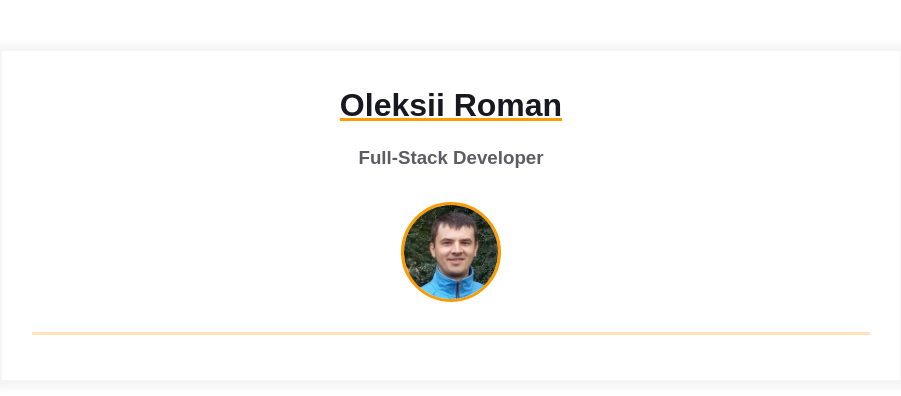
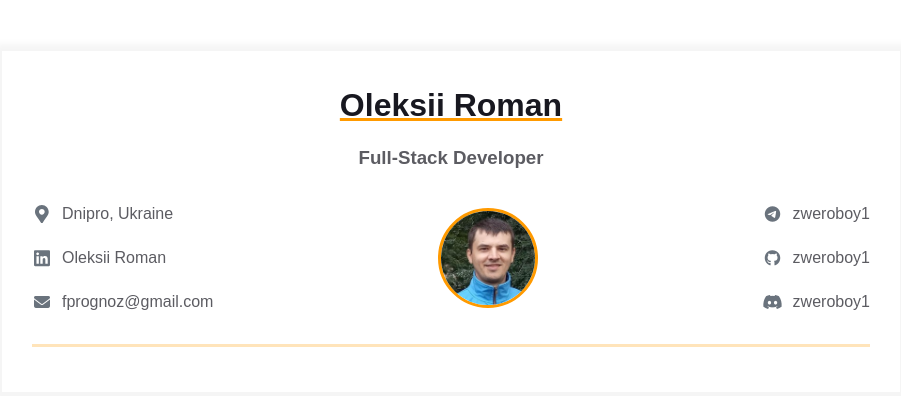
Before and after one commit to zweroboy1/homepage, a plain HTML site: page index.html in a window 1280 px wide. Shown: the whole page, without its empty margins (189-1090 px from the left). Drawn offline with Linux system fonts and the light colour scheme.

Commit message:
feat: add contacts to the resume

```diff
--- a/index.html
+++ b/index.html
@@ -6,6 +6,7 @@
   <title>Résumé</title>
   <meta name="viewport" content="width=device-width, initial-scale=1" />
   <link rel="stylesheet" href="styles.css" />
+  <link rel="stylesheet" href="https://cdnjs.cloudflare.com/ajax/libs/font-awesome/6.4.0/css/all.min.css">
 </head>
 
 <body>
@@ -17,13 +18,67 @@
           <h3 class="contact-info__sub-header">Full-Stack Developer</h3>
 
           <div class="contact_info_container fh">
-            <div class="contact-info__block"></div>
+
+
+            <div class="contact-info__block"><a href="https://goo.gl/maps/7WdAqNQcitaAgfcs8" rel="author"
+                class="contact-info__item">
+                <div class="contact-info__item-icon-wrapper">
+                  <svg class="contact-info__item-icon" xmlns="http://www.w3.org/2000/svg" viewBox="0 0 384 512">
+                    <path
+                      d="M172.268 501.67C26.97 291.031 0 269.413 0 192 0 85.961 85.961 0 192 0s192 85.961 192 192c0 77.413-26.97 99.031-172.268 309.67-9.535 13.774-29.93 13.773-39.464 0zM192 272c44.183 0 80-35.817 80-80s-35.817-80-80-80-80 35.817-80 80 35.817 80 80 80z">
+                    </path>
+                  </svg>
+                </div>
+                <span>Dnipro, Ukraine</span>
+              </a>
+
+              <a href="https://www.linkedin.com/in/alexey-roman-029184222/" rel="author" class="contact-info__item">
+                <div class="contact-info__item-icon-wrapper">
+                  <svg class="contact-info__item-icon" xmlns="http://www.w3.org/2000/svg" viewBox="0 0 448 512">
+                    <path
+                      d="M416 32H31.9C14.3 32 0 46.5 0 64.3v383.4C0 465.5 14.3 480 31.9 480H416c17.6 0 32-14.5 32-32.3V64.3c0-17.8-14.4-32.3-32-32.3zM135.4 416H69V202.2h66.5V416zm-33.2-243c-21.3 0-38.5-17.3-38.5-38.5S80.9 96 102.2 96c21.2 0 38.5 17.3 38.5 38.5 0 21.3-17.2 38.5-38.5 38.5zm282.1 243h-66.4V312c0-24.8-.5-56.7-34.5-56.7-34.6 0-39.9 27-39.9 54.9V416h-66.4V202.2h63.7v29.2h.9c8.9-16.8 30.6-34.5 62.9-34.5 67.2 0 79.7 44.3 79.7 101.9V416z">
+                    </path>
+                  </svg>
+                </div>
+                <span>Oleksii Roman</span>
+              </a>
+
+              <a href="mailto:fprognoz@gmail.com" rel="author" class="contact-info__item">
+                <div class="contact-info__item-icon-wrapper">
+                  <i class="fa-solid fa-envelope" style="color: #6a737d;"></i>
+                </div>
+                <span>fprognoz@gmail.com</span>
+              </a>
+            </div>
 
             <div class="contact-info__block contact-info__block--center">
-              <img class="contact-info__avatar" src="assets/avatar.jpg" alt="Avatar" />
+              <img class="contact-info__avatar" src="assets/avatar.jpg" alt="Oleksii Roman`s avatar">
             </div>
 
-            <div class="contact-info__block"></div>
+            <div class="contact-info__block">
+              <a href="https://t.me/zweroboy1" target="_blank" class="contact-info__item">
+                <div class="contact-info__item-icon-wrapper">
+                  <i class="fa-brands fa-telegram" style="color: #6a737d;"></i>
+                </div>
+                <span>zweroboy1</span>
+              </a>
+
+
+              <a href="https://github.com/zweroboy1" target="_blank" class="contact-info__item">
+                <div class="contact-info__item-icon-wrapper">
+                  <i class="fa-brands fa-github" style="color: #6a737d;"></i>
+                </div>
+                <span>zweroboy1</span>
+              </a>
+
+
+              <a href="https://discord.com/users/914876448253288468/" target="_blank" class="contact-info__item">
+                <div class="contact-info__item-icon-wrapper">
+                  <i class="fa-brands fa-discord" style="color: #6a737d;"></i>
+                </div>
+                <span>zweroboy1</span>
+              </a>
+            </div>
           </div>
         </div>
       </div>
--- a/styles.css
+++ b/styles.css
@@ -111,6 +111,7 @@ body {
   width: 20px;
   display: flex;
   justify-content: center;
+  align-items: center;
 }
 
 .contact-info__item-icon path {
```
